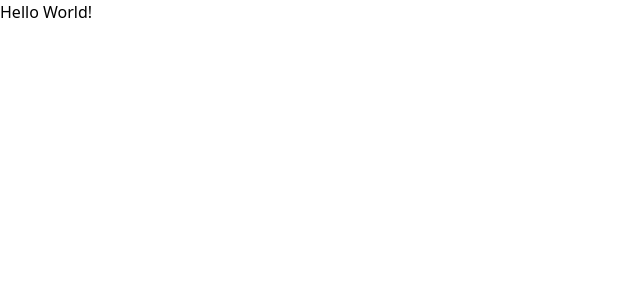
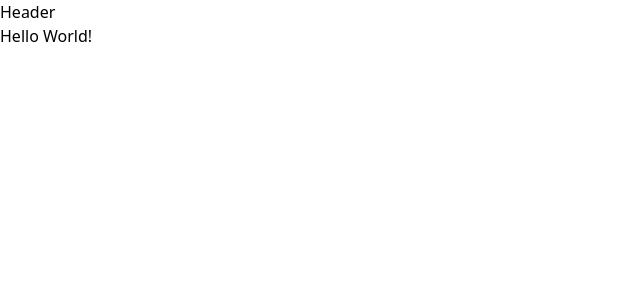
Before and after one commit to JJ-LXIX/trello-clone, a Next.js app: page / in a window 1280 px wide. Shown: the top 300 px of the page, without its empty margins (0-640 px from the left). Built offline with nearby package versions, Linux system fonts and the light colour scheme.

Commit message:
Header Component created and added to page.tsx

```diff
--- a/app/page.tsx
+++ b/app/page.tsx
@@ -1,6 +1,11 @@
+import Header from "@/components/Header";
+
 export default function Home() {
   return (
     <main>
+      <Header />
+
+      {/* TODO BOARD */}
       <h1>Hello World!</h1>
     </main>
   );
--- /dev/null
+++ b/components/Header.tsx
@@ -0,0 +1,5 @@
+function Header() {
+  return <header>Header</header>;
+}
+
+export default Header;
```
